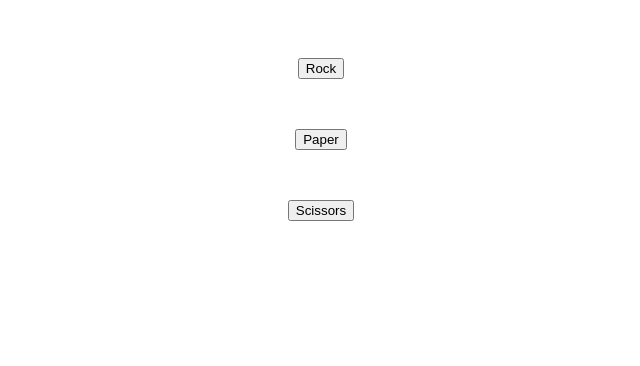
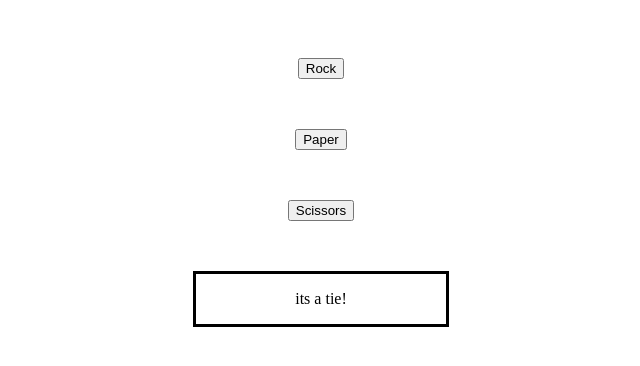
Before and after one commit to XxFARISxX/top-rock-paper-scissors, a plain HTML site: page index.html in a window 1280 px wide. Both pictures are taken after a click on the button "Rock". Shown: the whole page, without its empty margins (319-959 px from the left). Drawn offline with Linux system fonts and the light colour scheme.

Commit message:
add a div that displays playRound results.

```diff
--- a/index.html
+++ b/index.html
@@ -13,11 +13,22 @@
         }
         button {margin: 25px;}
         #rock {margin-top: 50px;}
+        #roundResults {
+            display: flex;
+            flex-direction: column;
+            align-items: center;
+            justify-content: center;
+            width: 250px;
+            height: 50px;
+            margin: 25px;
+            border: solid;
+        }
     </style>
 </head>
 <body>
     <button id="rock">Rock</button>
     <button id="paper">Paper</button>
     <button id="scissors">Scissors</button>
+    <div id="roundResults"></div>
 </body>
 </html>
--- a/index.js
+++ b/index.js
@@ -50,16 +50,19 @@ function playRound(player, computer) {
     }
 }
 
+const roundResults = document.querySelector("#roundResults");
+
 const rock = document.querySelector("#rock").addEventListener("click", () => {
-    console.log(playRound("rock"))
+    roundResults.textContent = playRound("rock");
 });
 const paper = document.querySelector("#paper").addEventListener("click", () => {
-    console.log(playRound("paper"))
+    roundResults.textContent = playRound("paper");
 });
 const scissors = document.querySelector("#scissors").addEventListener("click", () => {
-    console.log(playRound("scissors"));
-    //^these buttons will play a round with the choice thats assigned to them.
+    roundResults.textContent = playRound("scissors");
 });
+    /*^these buttons will play a round with the choice thats assigned to them.
+       then display the results inside the roundResults div*/
 
 /*
 function playGame() {
```
